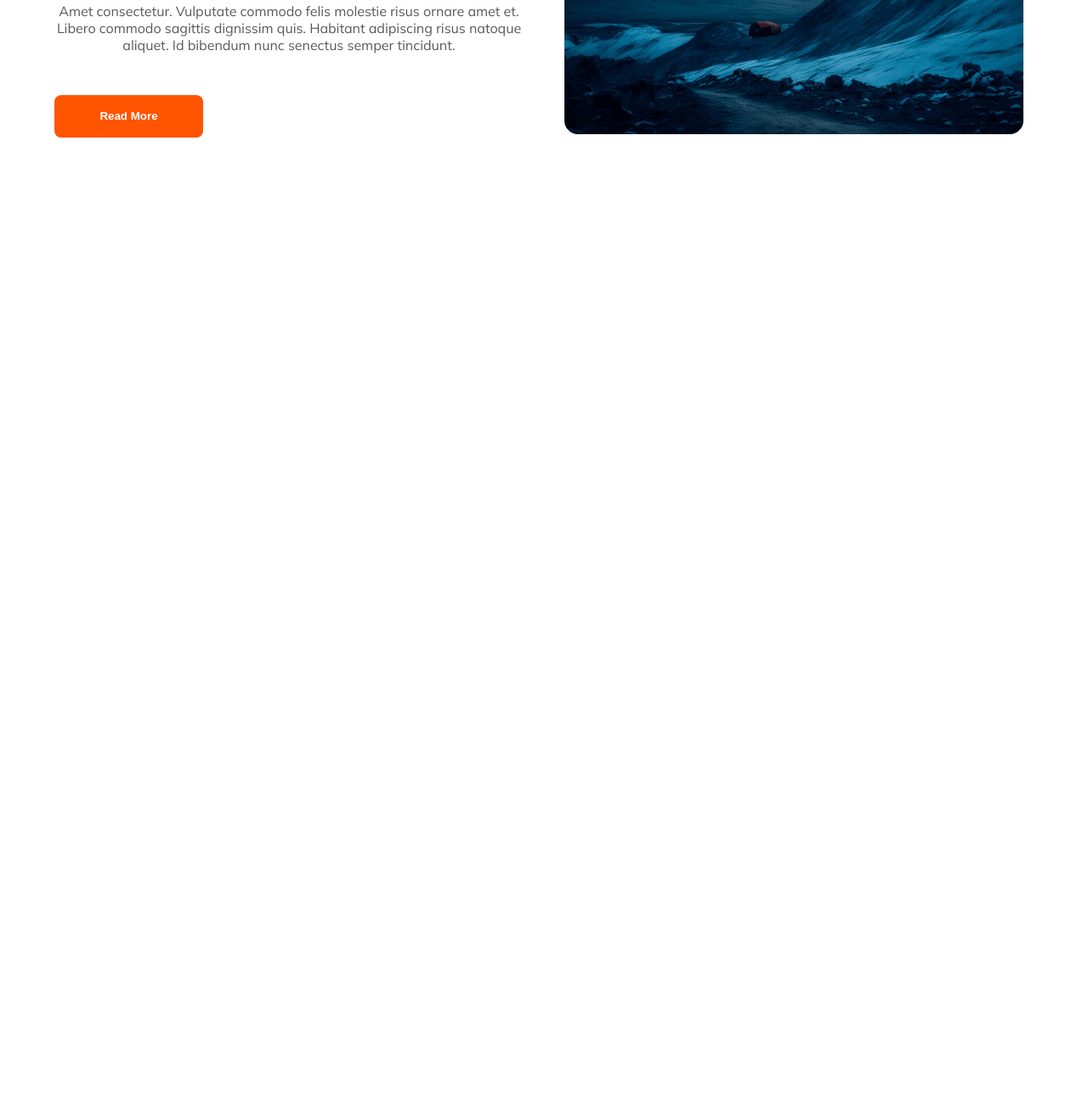
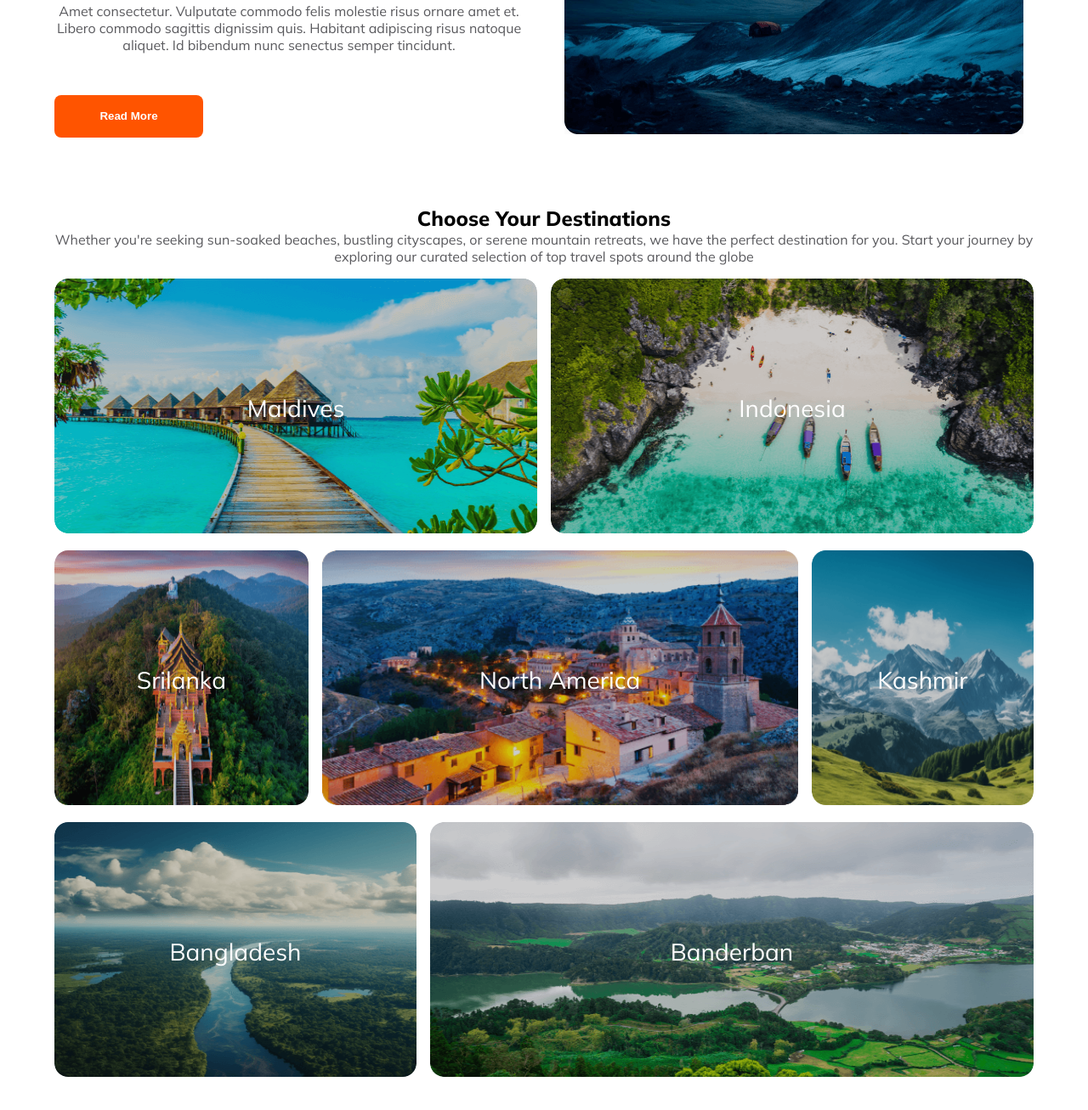
Before and after one commit to AyshaUrmi0/Travel-the-world, a plain HTML site: page index.html in a window 1280 px wide. Shown: the part 1189-2496 px from the top of the page at 85% size. Before the commit the page ends 1431 px from the top, so only its background shows below. Drawn offline with Linux system fonts and the light colour scheme.

Commit message:
your destination

```diff
--- a/Styles/style.css
+++ b/Styles/style.css
@@ -65,6 +65,7 @@ nav bar style */
     font-weight: normal;
     line-height: normal;
     text-align: center;
+    color:  rgba(19, 19, 24, 0.70);
 
 }
 
@@ -149,6 +150,8 @@ input,select{
 
 }
 
+
+/* <!-- Popular tours section --> */
 .popular-section{
     display: grid;
    grid-template-columns: 1fr 1fr;
@@ -172,3 +175,39 @@ input,select{
 .popular-section-text h3{
    text-align: left;
 }
+/*
+Your destination */
+.your-destination img{
+    width: 100%;
+    height: 300px;
+    border-radius: 16px;
+}
+
+.row-1,.row-2, .row-3{
+
+    display: grid;
+    grid-template-columns: repeat(2,1fr);
+    margin: 1rem 0;
+    gap:1rem;
+
+}
+.row-2{
+    grid-template-columns: 0.80fr 1.5fr 0.70fr;
+}
+.row-3{
+    grid-template-columns: 0.75fr 1.25fr;
+}
+.country-card{
+    position: relative;
+
+
+}
+.country{
+    position: absolute;
+    top:50%;
+    left: 50%;
+    color:#FFF;
+    font-size: 28px;
+   transform: translate(-50%,-50%);
+
+}
--- a/index.html
+++ b/index.html
@@ -81,6 +81,57 @@
 
  </section>
 
+    <!-- your destination section -->
+ <section class="container your-destination">
+    <h3>Choose Your Destinations</h3>
+
+    <p>Whether you're seeking sun-soaked beaches, bustling cityscapes, or serene mountain retreats, we have the perfect destination for you. Start your journey by exploring our curated selection of top travel spots around the globe</p>
+    <div class="row-1">
+        <div class="country-card">
+            <img src="./Images/Rectangle 5.png" alt="">
+            <p class="country">Maldives</p>
+        </div>
+
+        <div class="country-card">
+            <img src="./Images/Rectangle 8.png" alt="">
+            <p class="country">Indonesia</p>
+        </div>
+
+
+    </div>
+    <div class="row-2">
+        <div class="country-card">
+            <img src="./Images/Rectangle 6.png" alt="">
+            <p class="country">Srilanka</p>
+        </div>
+
+        <div class="country-card">
+            <img src="./Images/Rectangle 7.png" alt="">
+            <p class="country">North America</p>
+        </div>
+        <div class="country-card">
+            <img src="./Images/Rectangle 9.png" alt="">
+            <p class="country">Kashmir</p>
+        </div>
+
+
+    </div>
+    <div class="row-3">
+        <div class="country-card">
+            <img src="./Images/Rectangle 11.png" alt="">
+            <p class="country">Bangladesh</p>
+        </div>
+
+        <div class="country-card">
+            <img src="./Images/Rectangle 10.png" alt="">
+            <p class="country">Banderban</p>
+        </div>
+
+    </div>
+ </section>
+
+
+
 
 
 
```
